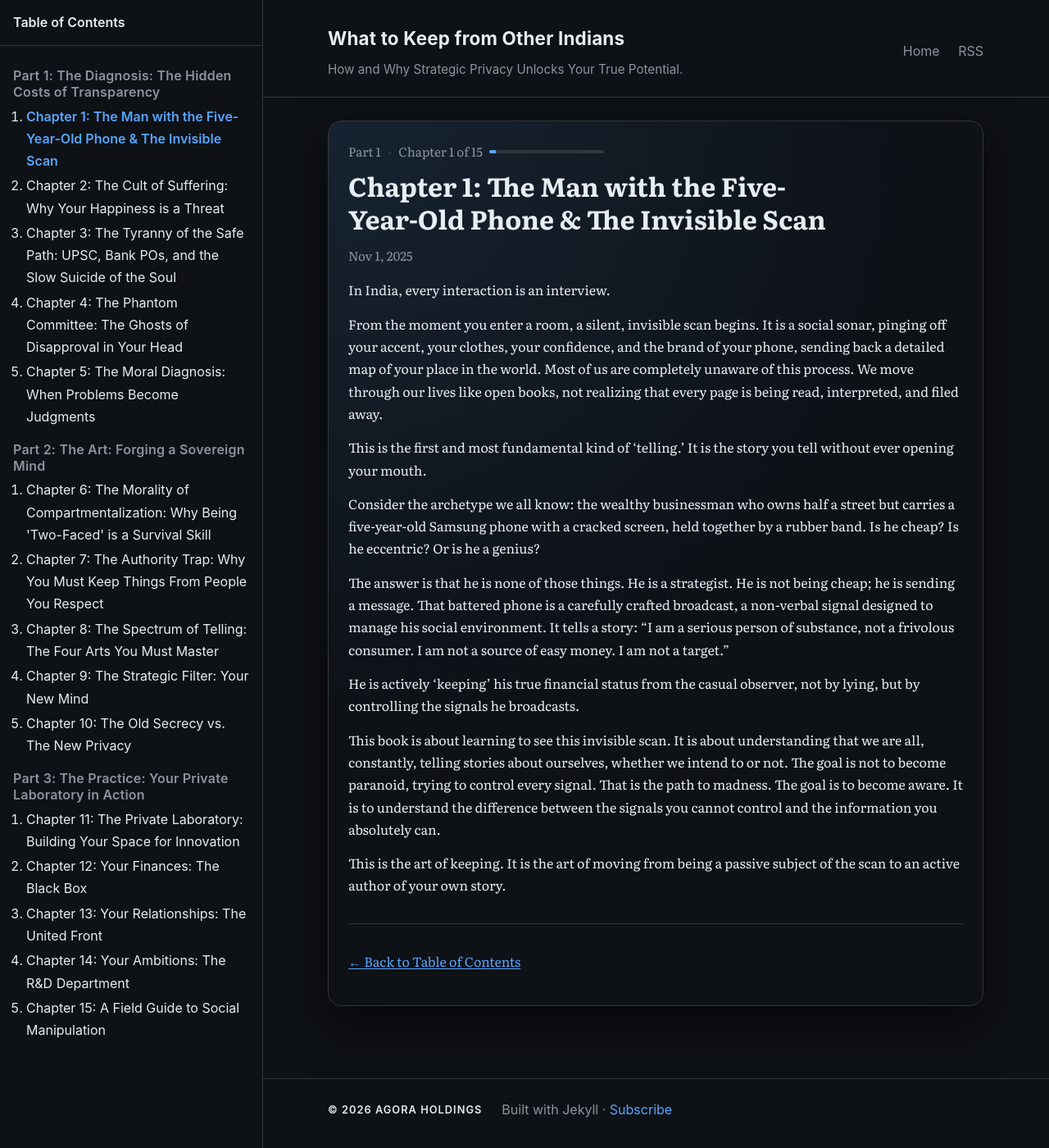
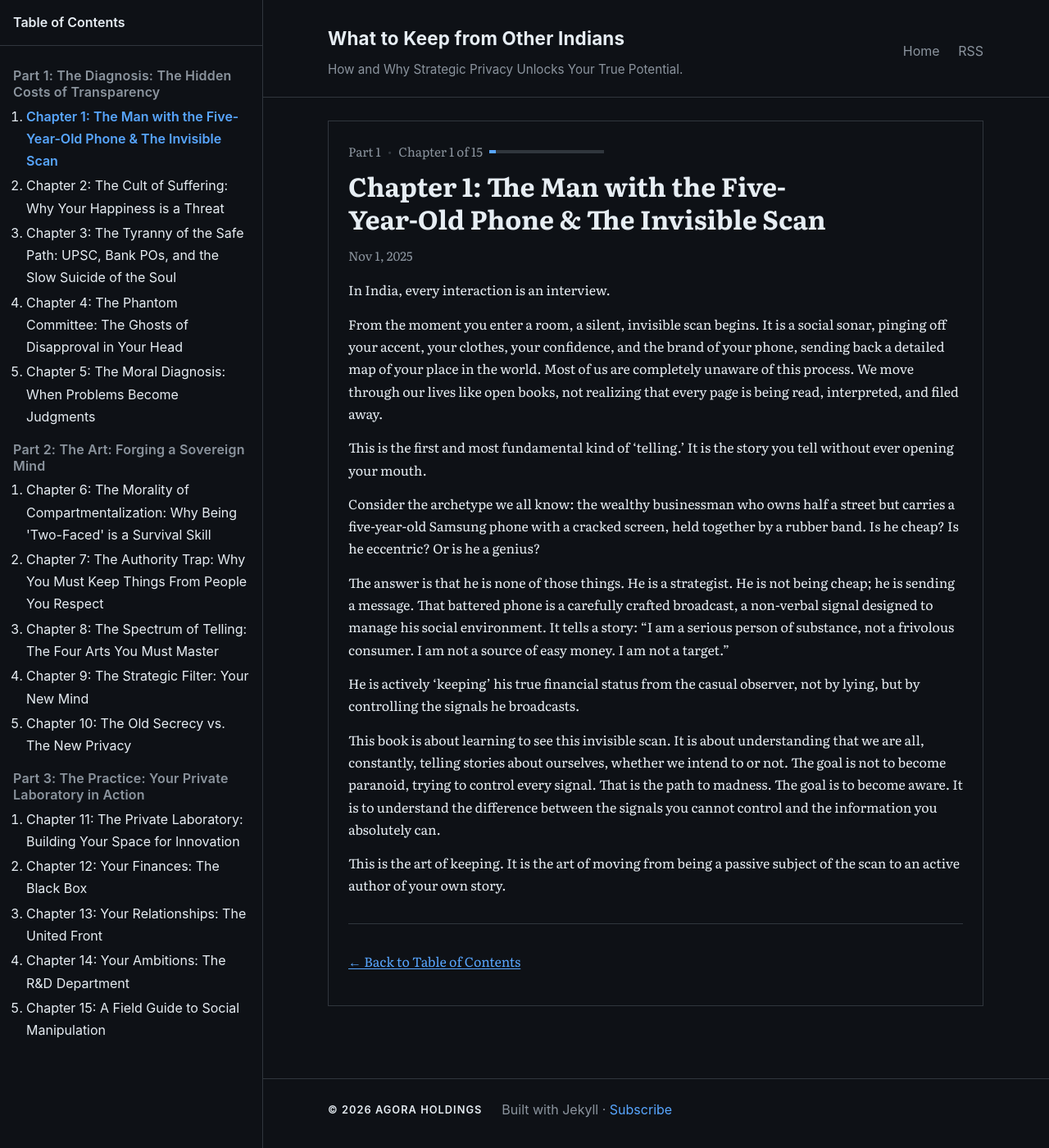
Before and after one commit to nodesman/wckfiwh, a Jekyll site: the page built from _posts/2025-11-01-01-the-invisible-scan.md, in a window 1280 px wide and 1400 px high. Shown: the whole window at 82% size. Built offline with Jekyll 4.4.1, drawn with Linux system fonts in a browser that asks for light colours.

Commit message:
remove rounded corners and soften shadows for sharper aesthetic

```diff
--- a/assets/css/style.css
+++ b/assets/css/style.css
@@ -78,14 +78,10 @@ body {
 }
 
 .content-panel {
-  border-radius: 16px;
   border: 1px solid var(--border);
   padding: 24px 24px 40px;
   margin: 24px 0 40px;
-  background:
-    radial-gradient(circle at top left, rgba(88,166,255,0.12), transparent 55%),
-    var(--bg);
-  box-shadow: 0 22px 60px rgba(0,0,0,0.55);
+  background: var(--bg);
 }
 
 h1, h2, h3 {
@@ -132,14 +128,12 @@ code {
   font-family: ui-monospace, SFMono-Regular, Menlo, Monaco, Consolas, "Liberation Mono", "Courier New", monospace;
   background: var(--code-bg);
   padding: 0.15rem 0.35rem;
-  border-radius: 6px;
   border: 1px solid var(--border);
 }
 pre code { padding: 0; border: 0; background: transparent; }
 pre {
   background: var(--code-bg);
   border: 1px solid var(--border);
-  border-radius: 8px;
   padding: 1rem;
   overflow: auto;
 }
@@ -150,7 +144,7 @@ th, td { border: 1px solid var(--border); padding: 0.55rem 0.6rem; }
 th { background: rgba(127,127,127,0.08); text-align: left; }
 
 /* Images */
-img { max-width: 100%; height: auto; border-radius: 6px; }
+img { max-width: 100%; height: auto; }
 
 /* Drawer */
 body.drawer-open { overflow: hidden; }
@@ -171,7 +165,7 @@ body.drawer-open { overflow: hidden; }
 /* Breadcrumb */
 .breadcrumb { display: flex; align-items: center; gap: 8px; color: var(--muted); font-size: 0.95rem; margin-bottom: 8px; flex-wrap: wrap; }
 .breadcrumb .sep { color: var(--border); }
-.breadcrumb .progress { position: relative; height: 4px; background: var(--border); border-radius: 4px; width: 140px; overflow: hidden; }
+.breadcrumb .progress { position: relative; height: 4px; background: var(--border); width: 140px; overflow: hidden; }
 .breadcrumb .progress .bar { position: absolute; left: 0; top: 0; bottom: 0; width: 0; background: var(--accent); }
 
 /* Footer */
@@ -196,7 +190,6 @@ body.drawer-open { overflow: hidden; }
   border: 1px solid var(--border);
   background: var(--bg);
   color: var(--fg);
-  border-radius: 8px;
   padding: 6px 10px;
   margin-left: 18px;
   box-shadow: var(--shadow);
@@ -207,7 +200,7 @@ body.drawer-open { overflow: hidden; }
   position: fixed; left: 16px; right: 16px; bottom: 16px;
   background: var(--bg); color: var(--fg);
   border: 1px solid var(--border);
-  border-radius: 10px; padding: 10px 12px;
+  padding: 10px 12px;
   box-shadow: var(--shadow);
   font-size: 0.95rem;
 }
```
